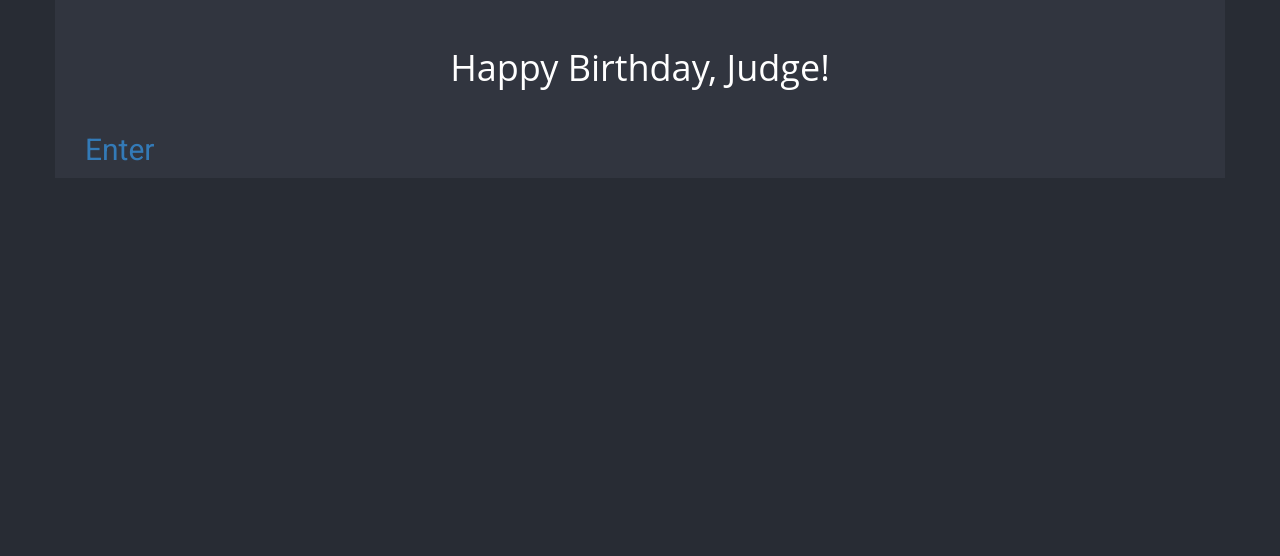
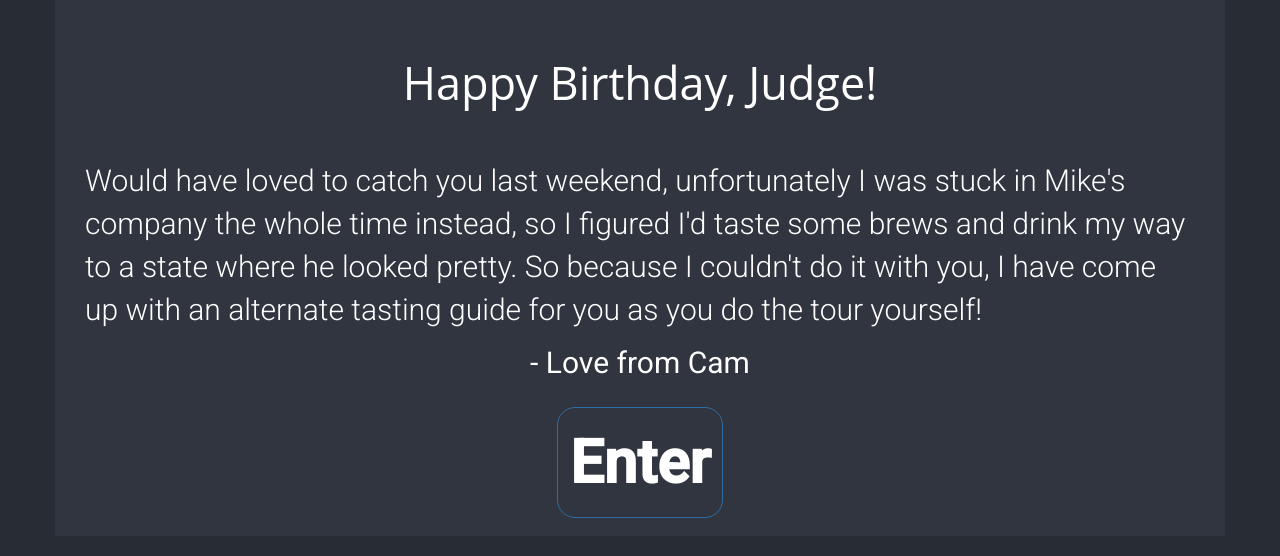
Before and after one commit to CameronProbert/beer-guide, a React (Create React App) app: page / in a window 1280 px wide. Shown: the top 556 px of the page. Built offline with nearby package versions, Linux system fonts and the light colour scheme.

Commit message:
Added entry text and button

```diff
--- a/src/App.js
+++ b/src/App.js
@@ -12,7 +12,7 @@ class App extends Component {
         <div className="container base">
 
           <Route exact path='/' component={mainHeading}/>
-          <Route exact path={breweries} component={BeerHome}/>
+          <Route path={breweries} component={BeerHome}/>
         </div>
       </div>
     );
@@ -21,13 +21,22 @@ class App extends Component {
 
 const mainHeading = () => {
   return (
-    <div>
+    <div className="centre-align-contents">
       <header className="title heading">
         Happy Birthday, Judge!
       </header>
-      <div>
-        <Link to={breweries}>Enter</Link>
-      </div>
+      <p className='description'>Would have loved to catch you last weekend, unfortunately
+        I was stuck in Mike's company the whole time instead, so I
+        figured I'd taste some brews and drink my way to a state
+        where he looked pretty. So because I couldn't do it with you,
+        I have come up with an alternate tasting guide for you as you
+        do the tour yourself!</p>
+      <p>- Love from Cam</p>
+      <Link to={breweries}>
+        <button onClick={e => e.stopPropagation()} className='enter-button btn btn-primary'>
+          Enter
+        </button>
+      </Link>
     </div>
   )
 }
--- a/src/BeerHome.js
+++ b/src/BeerHome.js
@@ -21,18 +21,20 @@ class App extends Component {
     const { breweries } = this.state;
     return (
       <div>
-          <header className="title heading">
-            A Guide to Beer Tasting in Wellington
-          </header>
-          <Route path={baseUrl} render={() => (
+          <Link to={baseUrl}>
+            <header className="title heading">
+              A Guide to Beer Tasting in Wellington
+            </header>
+          </Link>
+          <Route exact path={baseUrl} render={() => (
             breweries.map(brewery => (
               <Link key={brewery.name} to={`${baseUrl}/${brewery.name.replace(' ', '-').toLowerCase()}`}>
                 <BeerHeader name={brewery.name} description={brewery.description}/>
               </Link>
             )))}
           />
-          <Route path={`${baseUrl}/:brewery`} render={({params}) => {
-            breweries.filter(brewery =>
+          <Route path={`${baseUrl}/:brewery`} render={({match: {params}}) => {
+            return breweries.filter(brewery =>
                 brewery.name.replace(' ', '-').toLowerCase() === params.brewery)
               .map(brewery =>
               (
--- a/src/BeerSection.js
+++ b/src/BeerSection.js
@@ -12,7 +12,8 @@ class BeerSection extends Component {
         {brewery.beers && (
           <ul>
             {brewery.beers.map(beer => (
-              <li><div className='beer-section'>
+              <li key={beer.name}>
+                <div className='beer-section'>
                   <span className='heading beer-heading'>
                     {beer.name}
                   </span>
@@ -20,7 +21,8 @@ class BeerSection extends Component {
                   <span className='description beer-description'>
                     {beer.description}
                   </span>
-              </div></li>
+                </div>
+              </li>
             ))}
           </ul>
         )}
--- a/src/style/App.css
+++ b/src/style/App.css
@@ -24,6 +24,7 @@ div {
 }
 
 .title {
+  font-size: 1.5em;
   text-align: center;
   margin: 1em 2em 1em 2em;
 }
@@ -43,7 +44,35 @@ div {
   font-size: 0.8em;
 }
 
+.description {
+  font-weight: lighter;
+}
+
 .base {
   padding: 0.2em 1em 0.2em 1em;
   background-color: #31353f;
 }
+
+a {
+  color: inherit;
+}
+
+a:visited {
+  color: inherit;
+}
+
+.enter-button {
+  font-weight: bold;
+  background-color: #31353f;
+  border-radius: 0.3em;
+  padding: 0.2em;
+  margin: 0.2em;
+  font-size: 2em;
+}
+
+.centre-align-contents {
+  display: flex;
+  flex-direction: column;
+  flex-wrap: nowrap;
+  align-items: center;
+}
```
Lines whose indentation alone changed are shown as unchanged.
